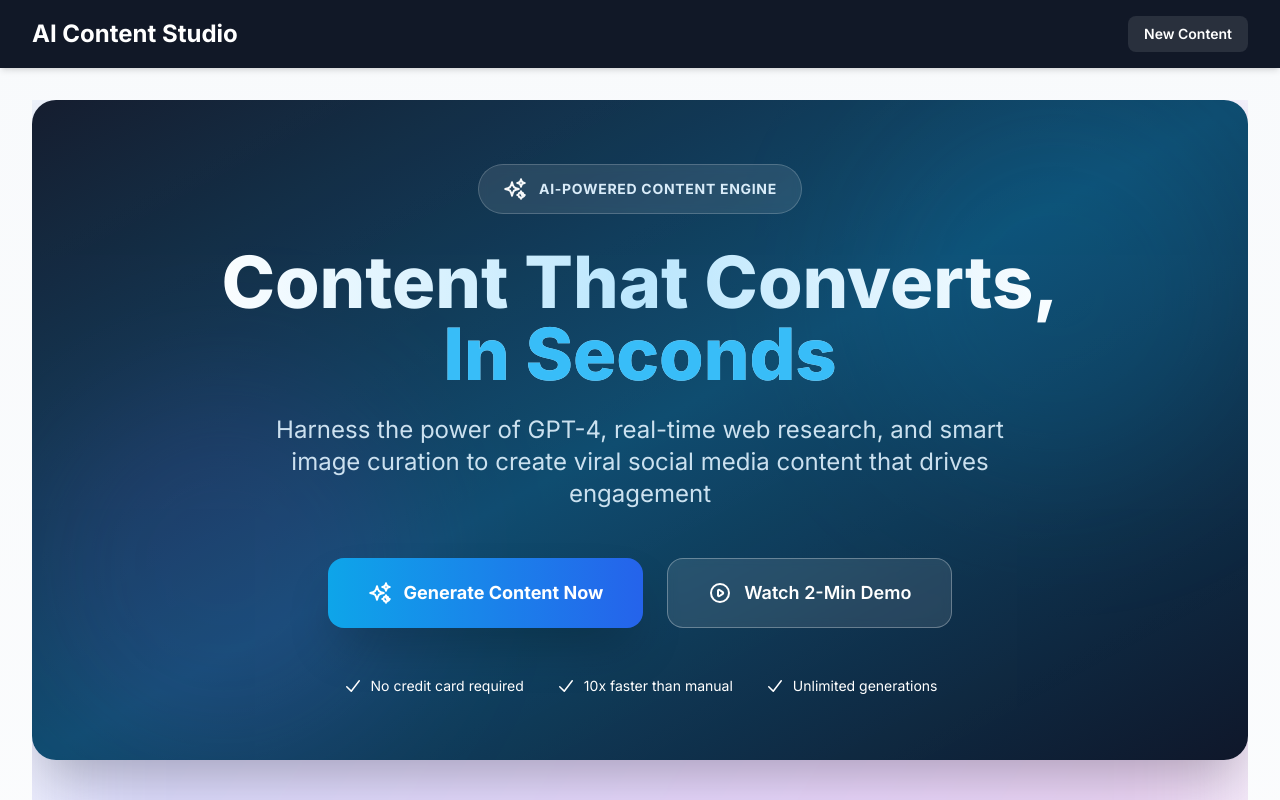
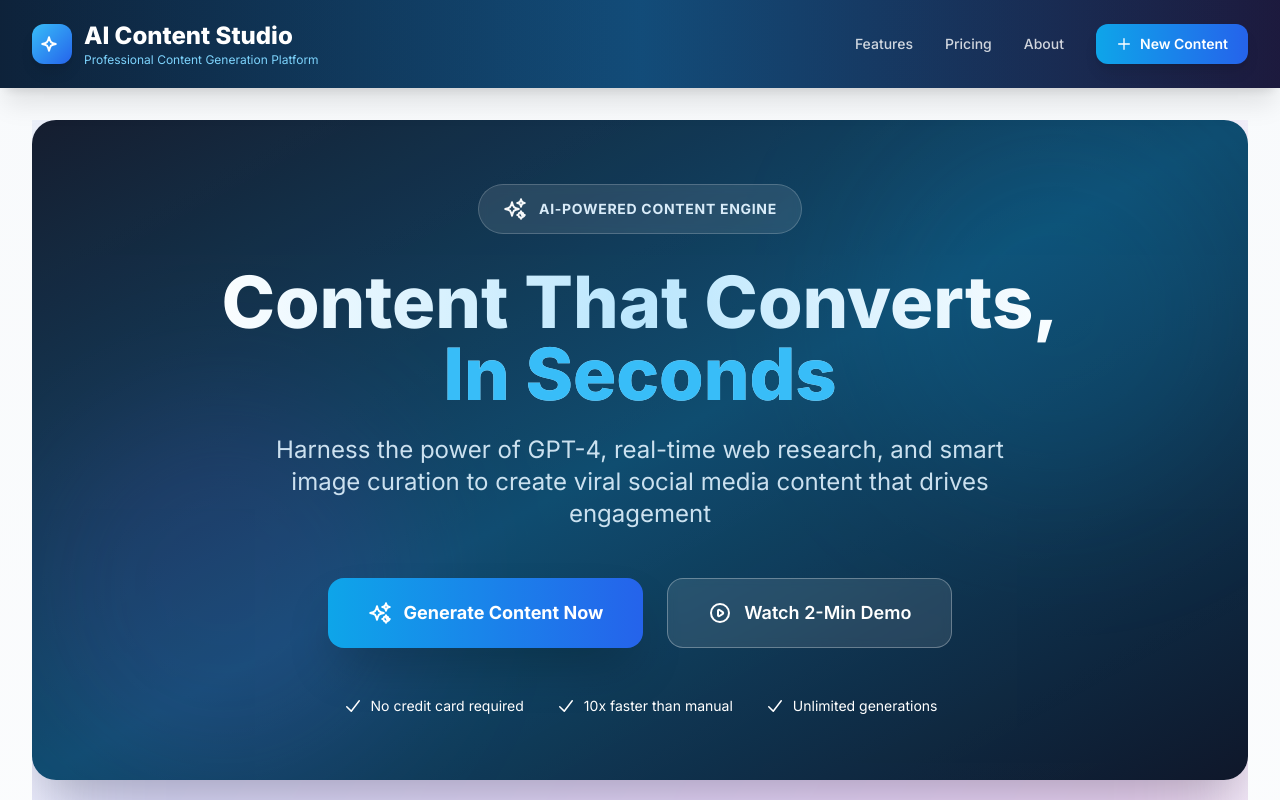
Before and after one commit to HamzaAbidChaudhary1/AI-Content-Studio-, a React (Vite) app: page / in a window 1280 px wide. Shown: the top 800 px of the page. Built offline with nearby package versions, Linux system fonts and the light colour scheme.

Commit message:
Update Header.jsx

```diff
--- a/src/components/Layout/Header.jsx
+++ b/src/components/Layout/Header.jsx
@@ -1,21 +1,56 @@
+// src/components/Layout/Header.jsx
 import React from 'react';
 
 const Header = ({ showInputForm, setShowInputForm }) => {
   return (
-    <header className="bg-gray-900 sticky top-0 z-40 shadow-md">
-      <div className="max-w-7xl mx-auto px-4 sm:px-6 lg:px-8">
-        <div className="flex justify-between items-center py-4">
-          <div className="text-white">
-            <h1 className="text-2xl font-bold">AI Content Studio</h1>
+    <header className="bg-gradient-to-r from-slate-900 via-sky-900 to-slate-900 sticky top-0 z-50 shadow-xl backdrop-blur-lg bg-opacity-90">
+      <div className="absolute inset-0 bg-gradient-to-r from-sky-600/10 to-purple-600/10"></div>
+      <div className="max-w-7xl mx-auto px-4 sm:px-6 lg:px-8 relative">
+        <div className="flex justify-between items-center py-5">
+          <div className="flex items-center space-x-3">
+            <div className="w-10 h-10 bg-gradient-to-br from-sky-400 to-blue-600 rounded-xl flex items-center justify-center shadow-lg">
+              <svg className="w-6 h-6 text-white" fill="none" stroke="currentColor" viewBox="0 0 24 24">
+                <path strokeLinecap="round" strokeLinejoin="round" strokeWidth={2} d="M9.813 15.904L9 18.75l-.813-2.846a4.5 4.5 0 00-3.09-3.09L2.25 12l2.846-.813a4.5 4.5 0 003.09-3.09L9 5.25l.813 2.846a4.5 4.5 0 003.09 3.09L15.75 12l-2.846.813a4.5 4.5 0 00-3.09 3.09z" />
+              </svg>
+            </div>
+            <div>
+              <h1 className="text-2xl font-black text-white">AI Content Studio</h1>
+              <p className="text-xs text-sky-300">Professional Content Generation Platform</p>
+            </div>
           </div>
-          <div className="flex items-center space-x-3">
+
+          <nav className="hidden md:flex items-center space-x-8">
+            <a href="#features" className="text-white/80 hover:text-white transition-colors text-sm font-medium">Features</a>
+            <a href="#pricing" className="text-white/80 hover:text-white transition-colors text-sm font-medium">Pricing</a>
+            <a href="#about" className="text-white/80 hover:text-white transition-colors text-sm font-medium">About</a>
             <button
               onClick={() => setShowInputForm(!showInputForm)}
-              className="flex items-center gap-2 px-4 py-2 bg-white/10 text-white rounded-lg hover:bg-white/20 font-semibold text-sm transition-colors"
+              className="flex items-center gap-2 px-5 py-2.5 bg-gradient-to-r from-sky-500 to-blue-600 text-white rounded-xl hover:from-sky-600 hover:to-blue-700 font-semibold text-sm transition-all transform hover:scale-105 shadow-lg"
             >
-              {showInputForm ? 'Hide Panel' : 'New Content'}
+              {showInputForm ? (
+                <>
+                  <svg className="w-4 h-4" fill="none" stroke="currentColor" viewBox="0 0 24 24">
+                    <path strokeLinecap="round" strokeLinejoin="round" strokeWidth={2} d="M6 18L18 6M6 6l12 12" />
+                  </svg>
+                  <span>Close</span>
+                </>
+              ) : (
+                <>
+                  <svg className="w-4 h-4" fill="none" stroke="currentColor" viewBox="0 0 24 24">
+                    <path strokeLinecap="round" strokeLinejoin="round" strokeWidth={2} d="M12 4v16m8-8H4" />
+                  </svg>
+                  <span>New Content</span>
+                </>
+              )}
             </button>
-          </div>
+          </nav>
+
+          {/* Mobile menu button */}
+          <button className="md:hidden p-2 text-white">
+            <svg className="w-6 h-6" fill="none" stroke="currentColor" viewBox="0 0 24 24">
+              <path strokeLinecap="round" strokeLinejoin="round" strokeWidth={2} d="M4 6h16M4 12h16M4 18h16" />
+            </svg>
+          </button>
         </div>
       </div>
     </header>
```
